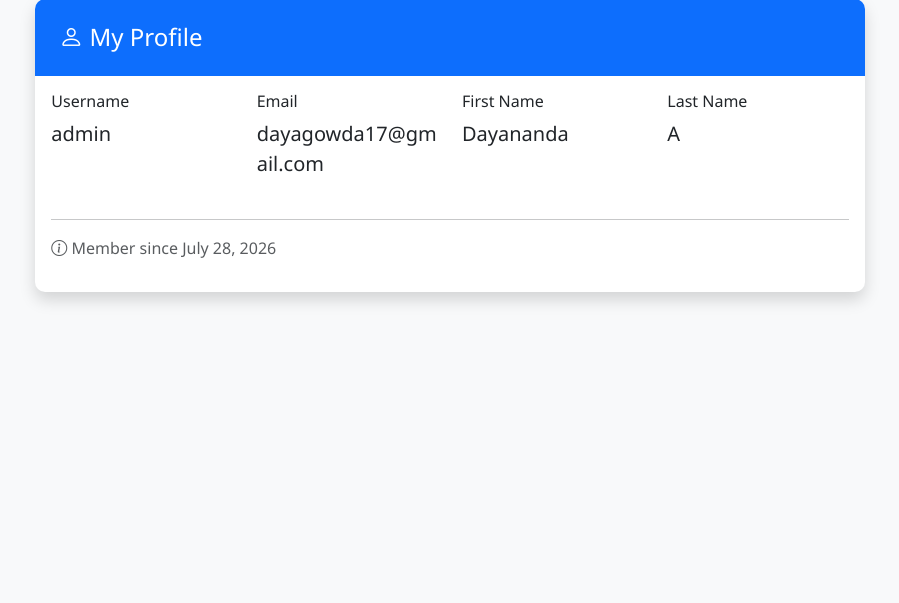
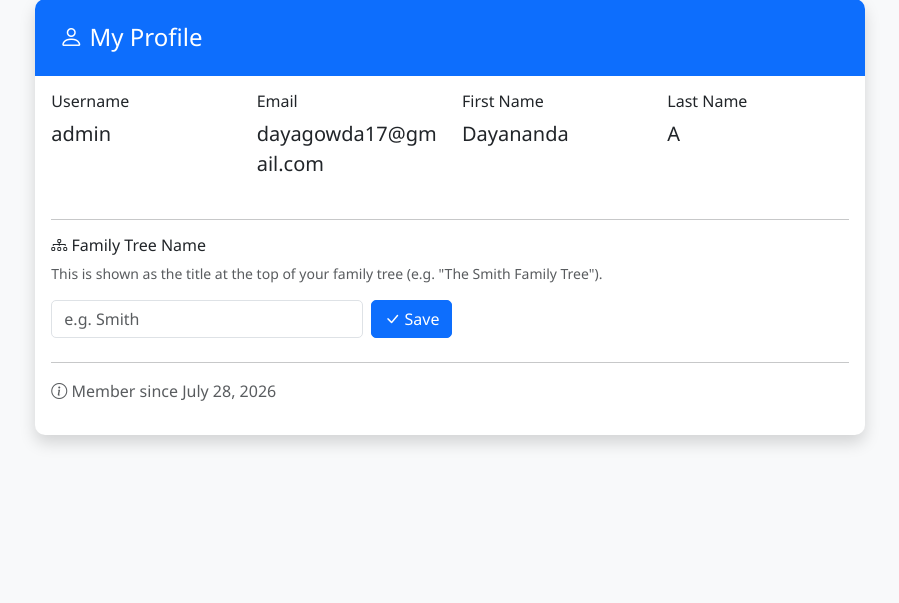
Before and after one commit to Dayagowda17/Family_Tree, a Flask app: page /profile in a window 1280 px wide. Shown: the part 103-706 px from the top of the page, without its empty margins (190-1089 px from the left). Run offline with Flask 3, Linux system fonts and the light colour scheme; a user stored in the database is signed in; some libraries are stand-ins or nearby versions.

Commit message:
family name updated

```diff
--- a/models/user.py
+++ b/models/user.py
@@ -14,6 +14,7 @@ class User(UserMixin, db.Model):
     password_hash = db.Column(db.String(255), nullable=False)
     first_name = db.Column(db.String(100))
     last_name = db.Column(db.String(100))
+    family_name = db.Column(db.String(100))
     role = db.Column(db.String(20), default='admin', nullable=False)  # CHANGED: 'admin' or 'user' - default is NOW admin
     share_token = db.Column(db.String(64), unique=True, nullable=True)
     created_at = db.Column(db.DateTime, default=datetime.utcnow)
--- a/routes/dashboard.py
+++ b/routes/dashboard.py
@@ -56,6 +56,22 @@ def profile():
     return render_template('profile.html', user=current_user)
 
 
+@dashboard_bp.route('/profile/family-name', methods=['POST'])
+@login_required
+def update_family_name():
+    """Set or change the family name shown at the top of the family tree."""
+    family_name = request.form.get('family_name', '').strip()
+
+    if not family_name:
+        flash('Family name cannot be empty', 'danger')
+        return redirect(url_for('dashboard.profile'))
+
+    current_user.family_name = family_name
+    db.session.commit()
+    flash('Family name updated successfully', 'success')
+    return redirect(url_for('dashboard.profile'))
+
+
 @dashboard_bp.route('/search')
 @login_required
 def search():
--- a/templates/family_tree.html
+++ b/templates/family_tree.html
@@ -8,6 +8,9 @@
 <div class="card shadow mb-4">
     <div class="card-body">
         {% if tree %}
+            {% if family_name %}
+                <h2 class="text-center mb-4 family-tree-title">The {{ family_name }} Family Tree</h2>
+            {% endif %}
             <!-- Toolbar -->
             <div class="tree-toolbar d-flex flex-wrap align-items-center gap-3 mb-3">
                 <div class="tree-search-box">
--- a/templates/profile.html
+++ b/templates/profile.html
@@ -215,6 +215,24 @@
                     </div>
                 </div>
                 <hr>
+                <h6 class="mb-2"><i class="bi bi-diagram-3"></i> Family Tree Name</h6>
+                <p class="text-muted small mb-3">
+                    This is shown as the title at the top of your family tree
+                    (e.g. "The {{ current_user.family_name or 'Smith' }} Family Tree").
+                </p>
+                <form method="POST" action="{{ url_for('dashboard.update_family_name') }}" class="row g-2 align-items-center mb-4">
+                    <div class="col-auto flex-grow-1" style="max-width: 320px;">
+                        <input type="text" class="form-control" name="family_name"
+                               value="{{ current_user.family_name or '' }}"
+                               placeholder="e.g. Smith" required>
+                    </div>
+                    <div class="col-auto">
+                        <button type="submit" class="btn btn-primary">
+                            <i class="bi bi-check-lg"></i> Save
+                        </button>
+                    </div>
+                </form>
+                <hr>
                 <p class="text-muted">
                     <i class="bi bi-info-circle"></i>
                     Member since {{ current_user.created_at.strftime('%B %d, %Y') }}
--- a/templates/public_tree.html
+++ b/templates/public_tree.html
@@ -14,6 +14,9 @@
 <div class="card shadow mb-4">
     <div class="card-body">
         {% if tree %}
+            {% if family_name %}
+                <h2 class="text-center mb-4 family-tree-title">The {{ family_name }} Family Tree</h2>
+            {% endif %}
             <div class="tree-legend d-flex align-items-center gap-3 mb-3">
                 <span class="legend-item"><span class="legend-swatch avatar-male"></span> Male</span>
                 <span class="legend-item"><span class="legend-swatch avatar-female"></span> Female</span>
```
Also changed, not shown: migrate_add_family_name.py (added, +38 -0 lines), routes/auth.py (+7 -1 lines), routes/family.py (+35 -5 lines), routes/public.py (+16 -0 lines), templates/register.html (+7 -0 lines), family.db.
